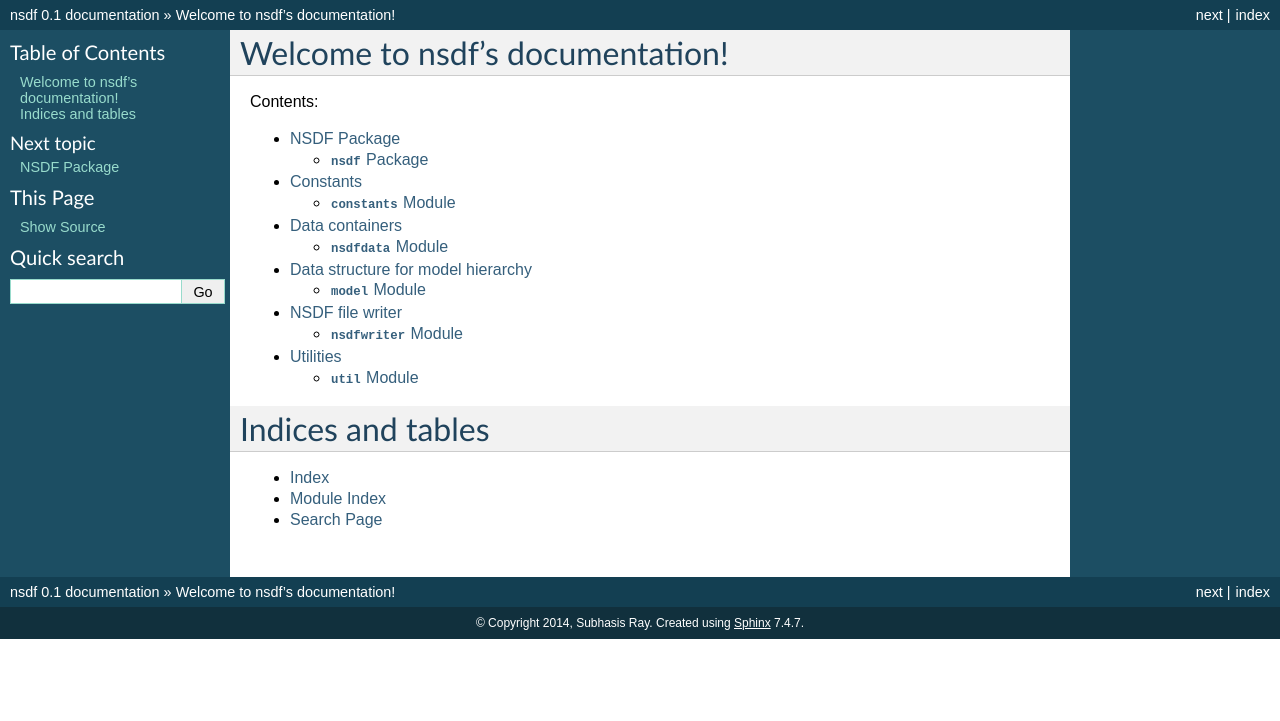
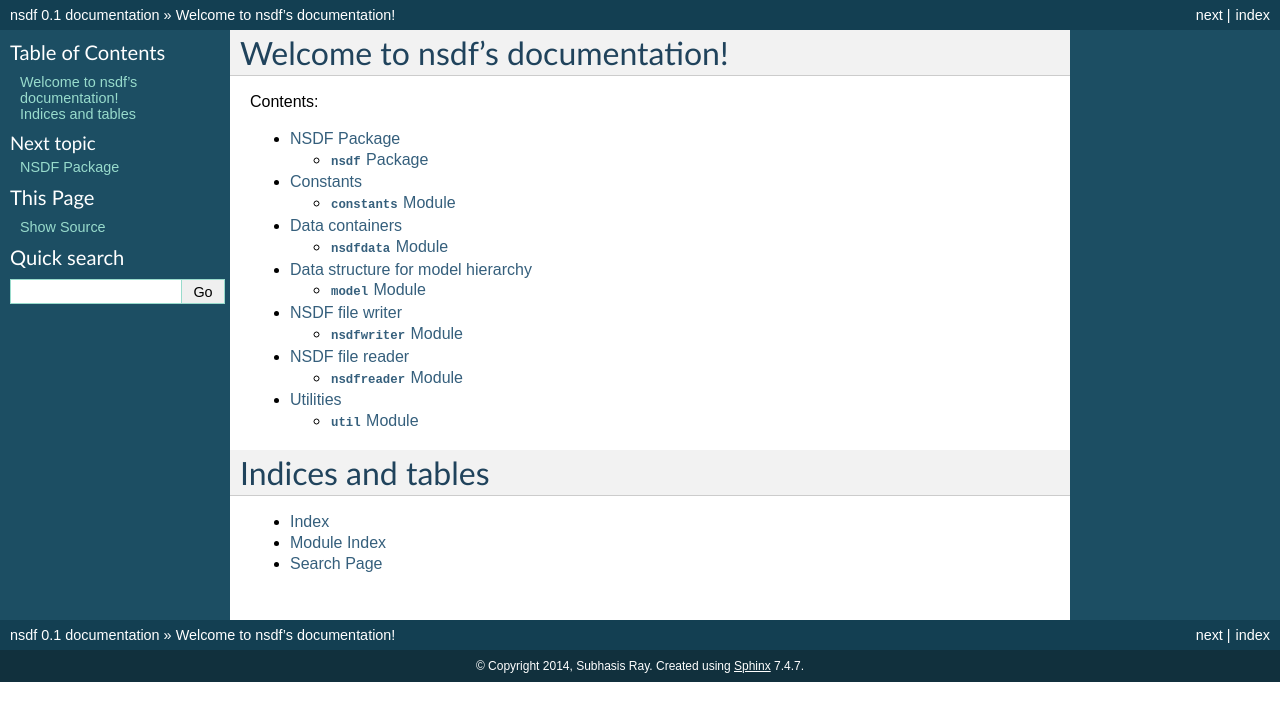
Before and after one commit to nsdf/nsdf, a Sphinx documentation site: the page built from doc/index.rst, in a window 1280 px wide. Shown: the top 721 px of the page. Built offline with Sphinx 7.4.7, drawn with Linux system fonts in a browser that asks for light colours.

Commit message:
Updated docs to include nsdf reader.

```diff
--- a/doc/index.rst
+++ b/doc/index.rst
@@ -16,6 +16,7 @@ Contents:
    nsdfdata
    model
    nsdfwriter
+   nsdfreader
    util
 
 
--- /dev/null
+++ b/doc/nsdfreader.rst
@@ -0,0 +1,11 @@
+NSDF file reader
+================
+
+.. _nsdfreader:
+
+:mod:`nsdfreader` Module
+------------------------
+
+.. automodule:: nsdf.nsdfreader
+    :members:
+    :show-inheritance:
```
